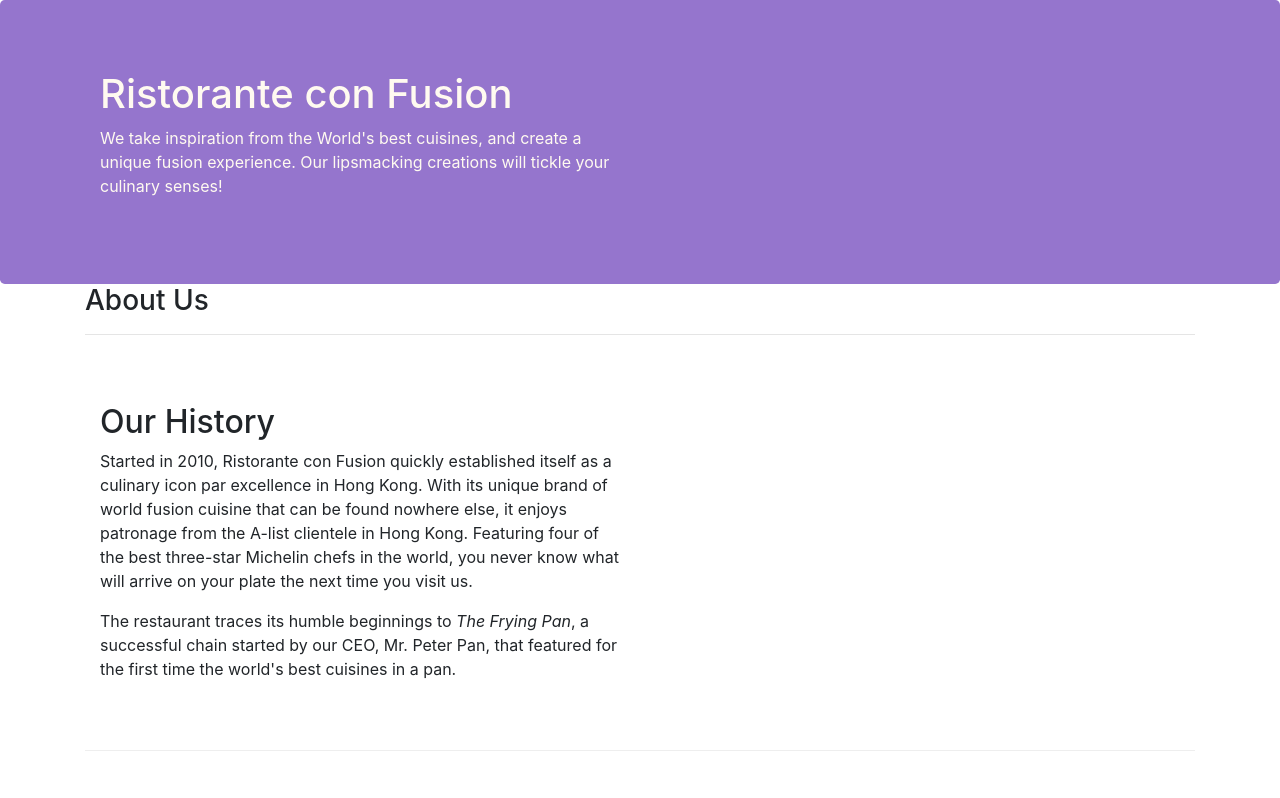
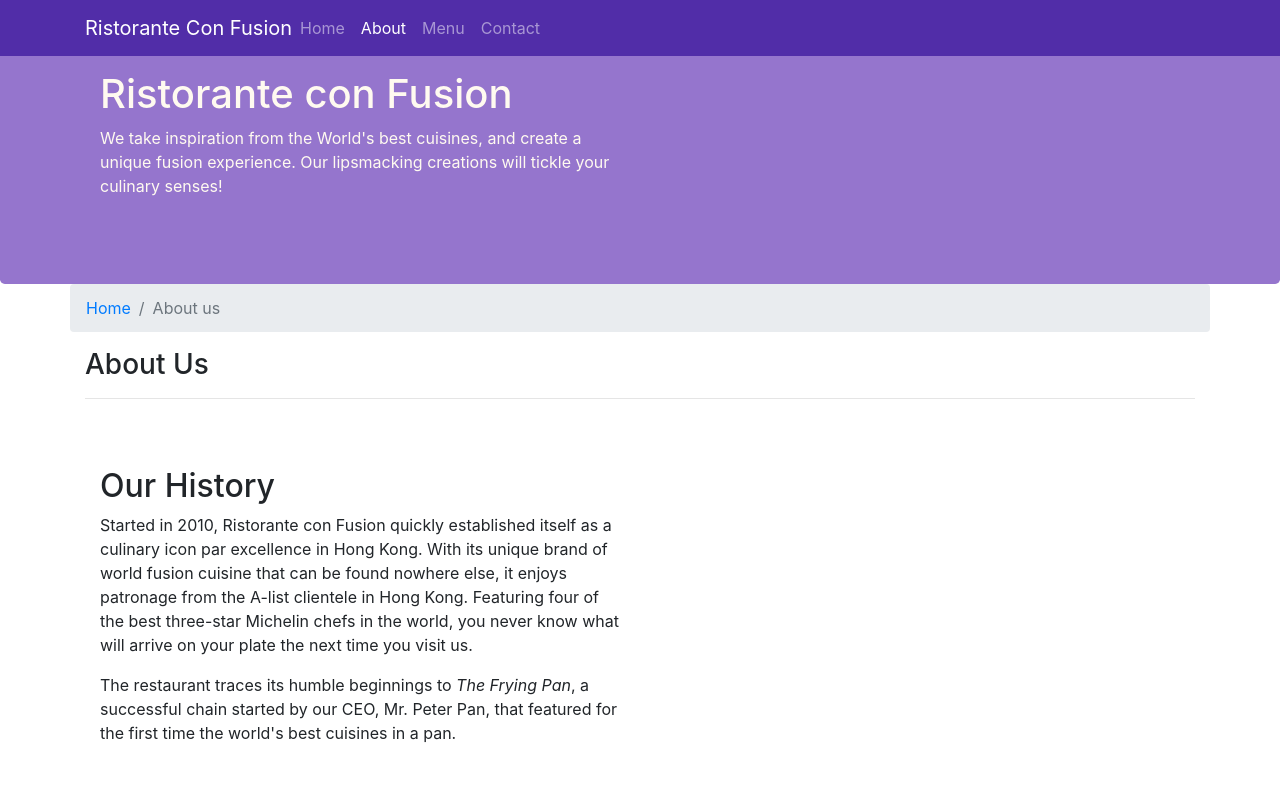
Before and after one commit to Hariom-ojha/conFusion-Bootstrap4, a website: page aboutus.html in a window 1280 px wide. Shown: the top 798 px of the page. Drawn offline with nearby package versions, Linux system fonts and the light colour scheme.

Commit message:
Navbar and Breadcrumb

```diff
--- a/aboutus.html
+++ b/aboutus.html
@@ -12,6 +12,23 @@
 </head>
 
 <body>
+
+    <nav class="navbar navbar-dark navbar-expand-sm fixed-top">
+        <div class="container">
+            <button class="navbar-toggler" type="button" data-toggle="collapse" data-target="#Navbar">
+                <span class="navbar-toggler-icon"></span>
+            </button>
+            <a class="navbar-brand mr-auto" href="./index.html">Ristorante Con Fusion</a>
+            <div class="collapse navbar-collapse" id="Navbar">
+                <ul class="navbar-nav mr-auto">
+                    <li class="nav-item"><a class="nav-link" href="./index.html">Home</a></li>
+                    <li class="nav-item active"><a class="nav-link" href="#">About</a></li>
+                    <li class="nav-item"><a class="nav-link" href="#">Menu</a></li>
+                    <li class="nav-item"><a class="nav-link" href="#">Contact</a></li>
+                </ul>
+            </div>
+        </div>
+    </nav>
 
     <header class="jumbotron">
         <div class="container">
@@ -28,6 +45,10 @@
 
     <div class="container">
         <div div class="row">
+            <ol class="col-12 breadcrumb">
+                <li class="breadcrumb-item"><a href="./index.html">Home</a></li>
+                <li class="breadcrumb-item active">About us</li>
+            </ol>
             <div class="col-12">
                <h3>About Us</h3>
                <hr>
@@ -67,7 +88,7 @@
                 <div class="col-4 offset-1 col-sm-2">
                     <h5>Links</h5>
                     <ul class="list-unstyled">
-                        <li><a href="#">Home</a></li>
+                        <li><a href="./index.html">Home</a></li>
                         <li><a href="#">About</a></li>
                         <li><a href="#">Menu</a></li>
                         <li><a href="#">Contact</a></li>
--- a/css/styles.css
+++ b/css/styles.css
@@ -28,3 +28,12 @@
     margin: 0px;
     color: #0f0f0f;
 }
+
+body{
+    padding: 50px 0px 0px opx;
+    z-index: 0;
+}
+
+.navbar-dark{
+    background-color: #512DA8;
+}
```
Also changed, not shown: index.html (+17 -1 lines).
